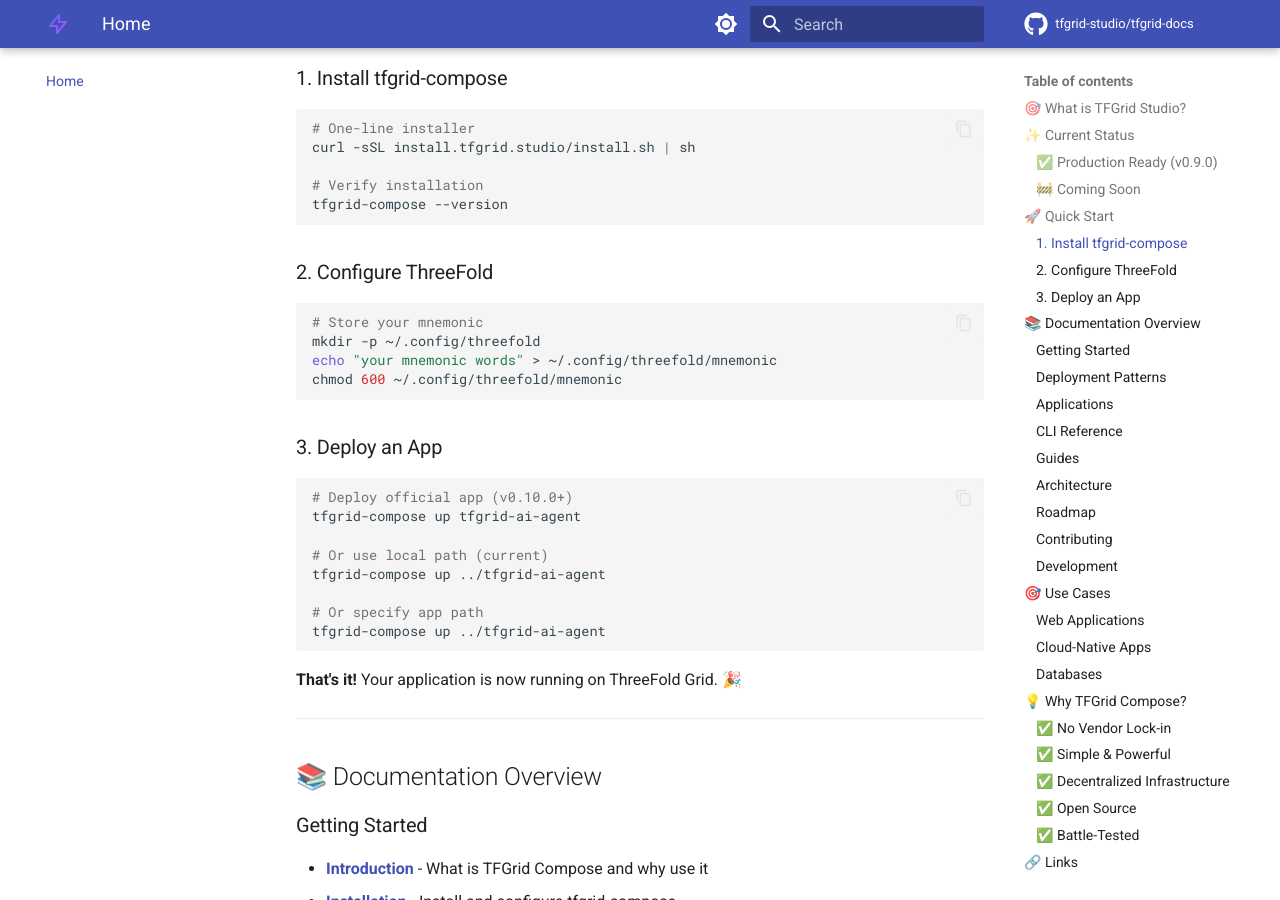
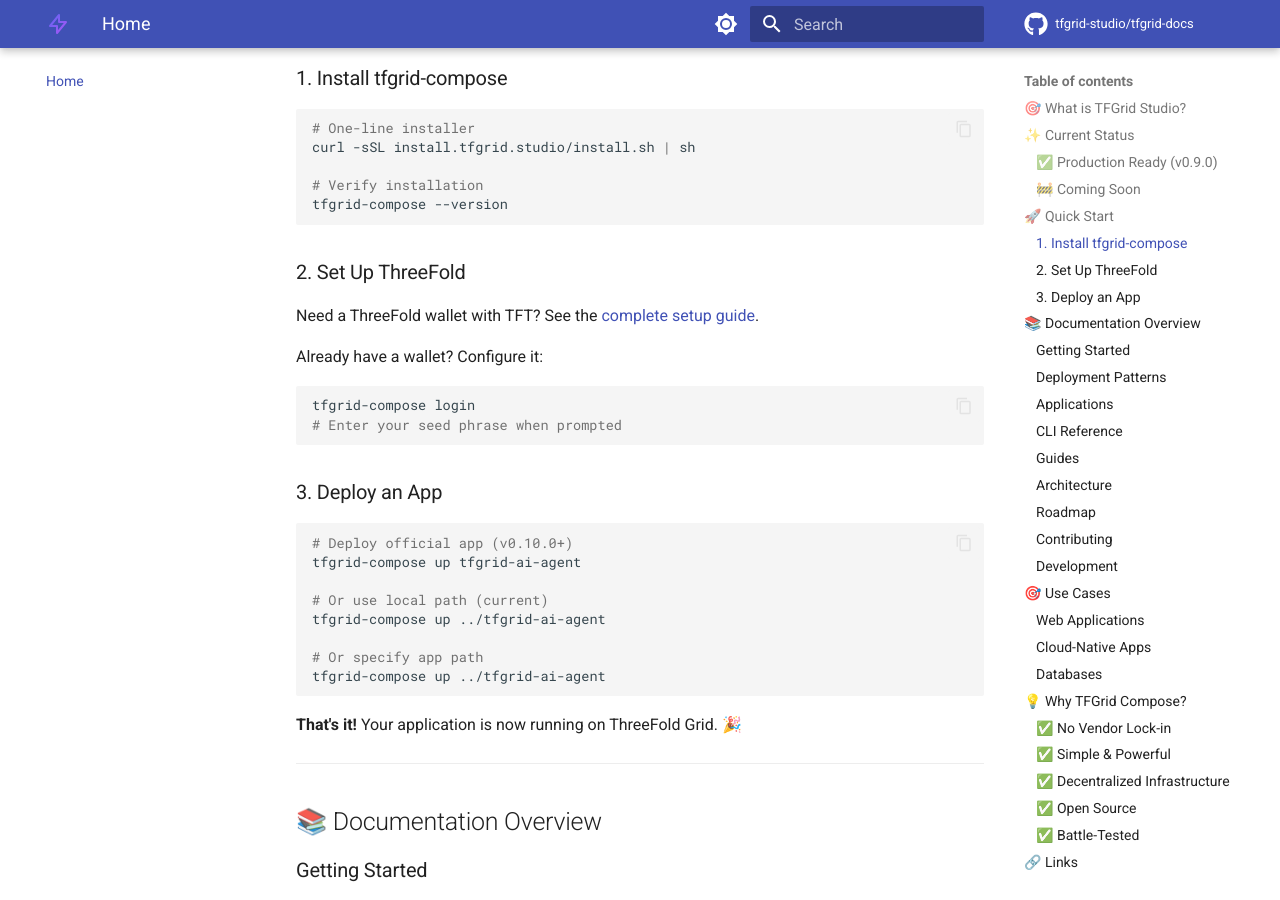
Before and after one commit to tfgrid-studio/tfgrid-docs, an MkDocs documentation site: the page built from docs/index.md, in a window 1280 px wide and 900 px high, scrolled down 1633 px. Built offline with MkDocs 1.6.1 and Material for MkDocs 9.7.7, drawn with Linux system fonts in a browser that asks for light colours; comment, search, counter and statistics services are not loaded; the version menu is left out.

Commit message:
feat: Update ThreeFold setup instructions with login command and link to guide

````diff
--- a/docs/index.md
+++ b/docs/index.md
@@ -58,13 +58,14 @@
 tfgrid-compose --version
 ```
 
-### 2. Configure ThreeFold
+### 2. Set Up ThreeFold
 
+Need a ThreeFold wallet with TFT? See the [complete setup guide](getting-started/threefold-setup.md).
+
+Already have a wallet? Configure it:
 ```bash
-# Store your mnemonic
-mkdir -p ~/.config/threefold
-echo "your mnemonic words" > ~/.config/threefold/mnemonic
-chmod 600 ~/.config/threefold/mnemonic
+tfgrid-compose login
+# Enter your seed phrase when prompted
 ```
 
 ### 3. Deploy an App
````
